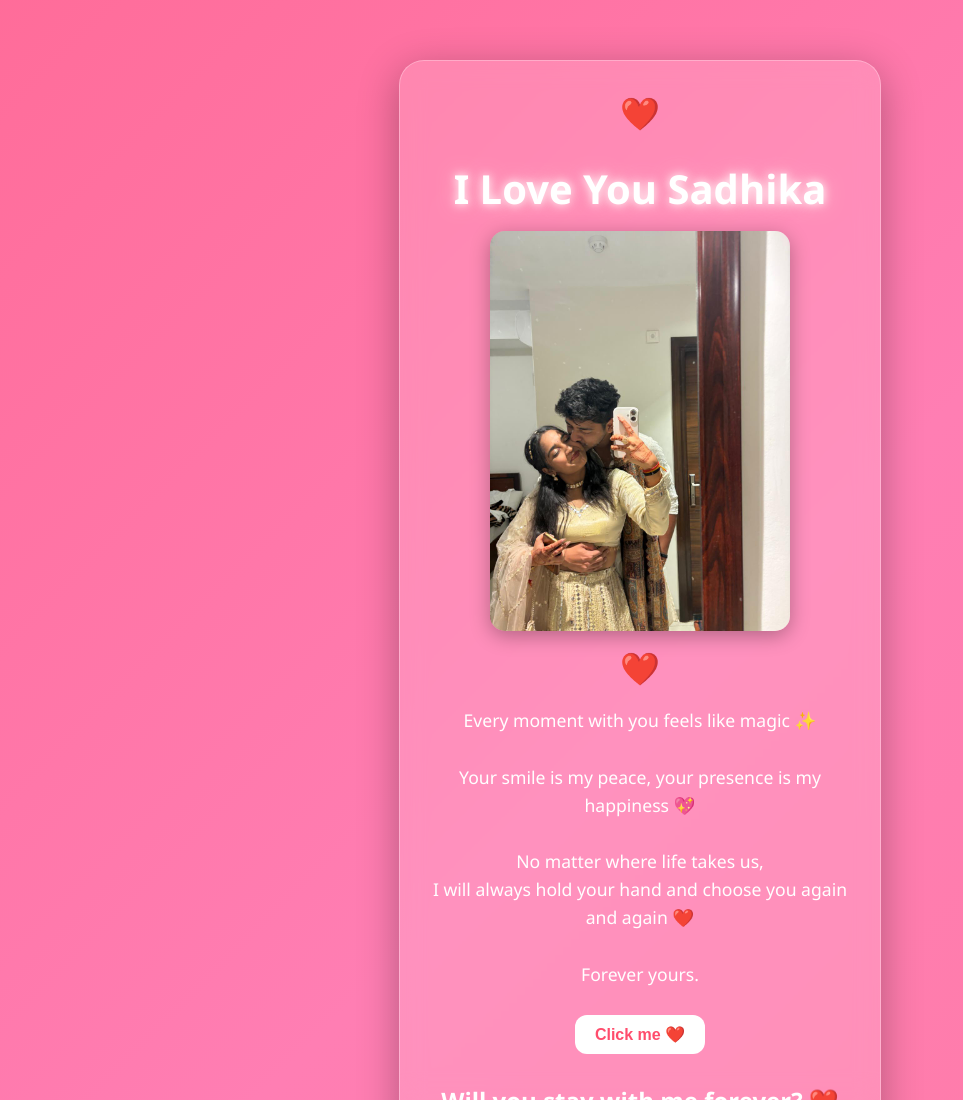
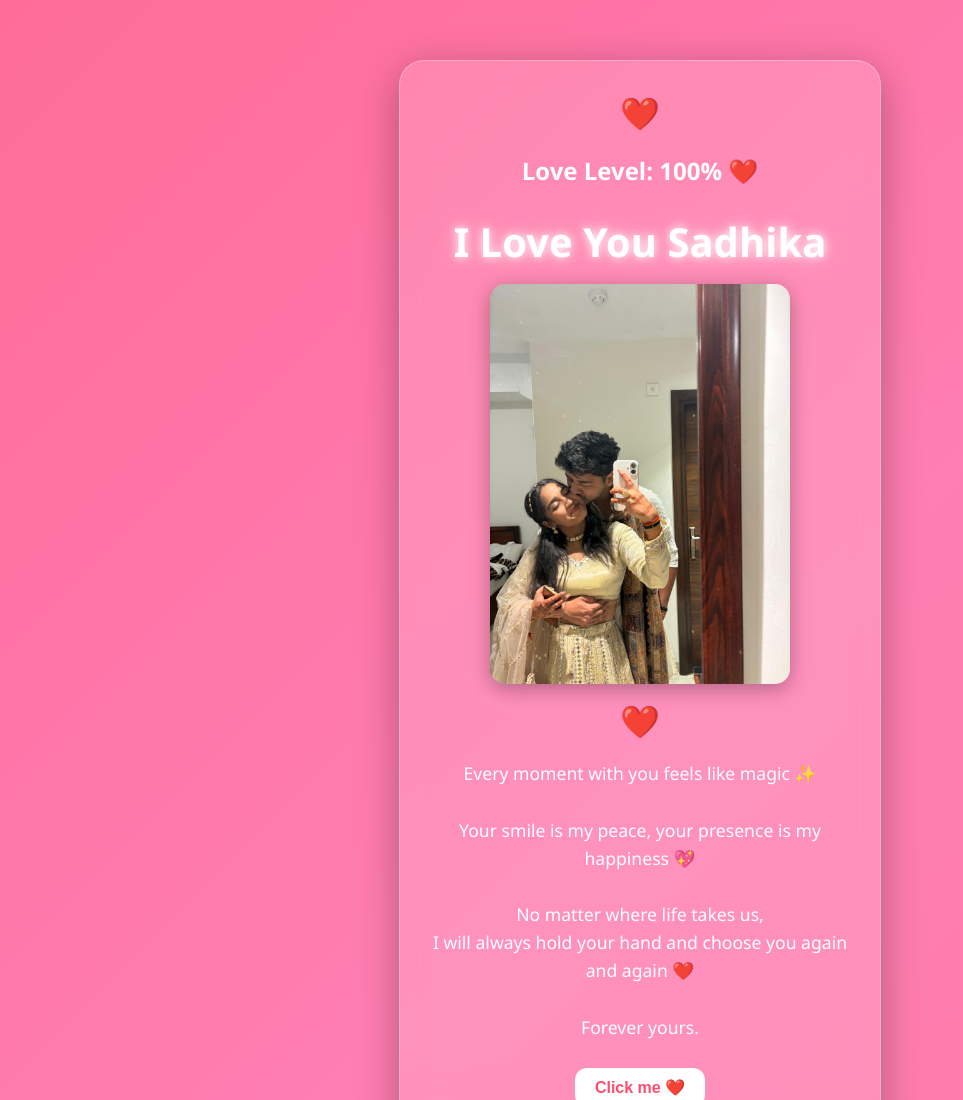
Before and after one commit to satvik12sharma/QR, a plain HTML site: page index.html in a window 1280 px wide. Shown: the top 1100 px of the page, without its empty margins (0-963 px from the left). Drawn offline with nearby package versions, Linux system fonts and the light colour scheme.

Commit message:
index.html

```diff
--- a/index.html
+++ b/index.html
@@ -217,6 +217,24 @@ button:hover {
 <div class="card">
 
     <div class="heart">❤️</div>
+    <h2 id="loveMeter">Love Level: 0% ❤️</h2>
+
+<script>
+let love = 0;
+
+setInterval(() => {
+
+    if(love < 100){
+
+        love++;
+
+        document.getElementById("loveMeter")
+        .innerHTML =
+        "Love Level: " + love + "% ❤️";
+    }
+
+}, 40);
+</script>
 
     <h1>I Love You Sadhika</h1>
 
```
